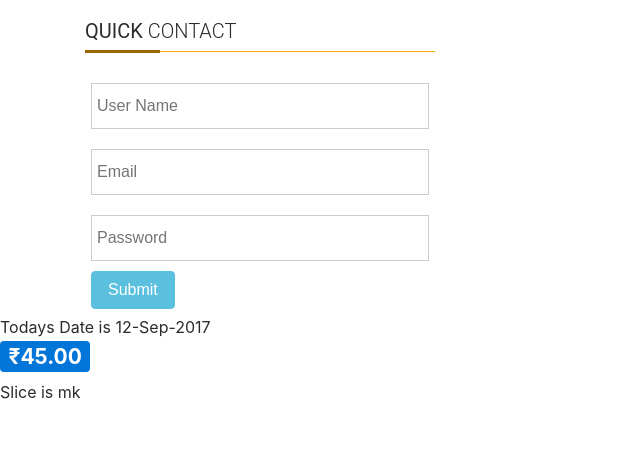
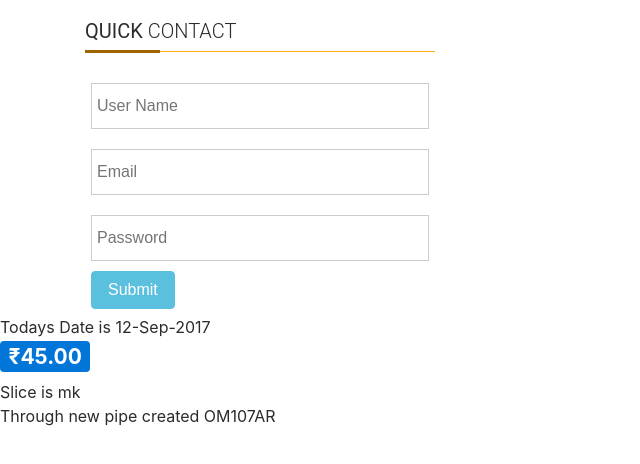
Before and after one commit to OmkarJadhav21/Angular_Forms, an Angular app: page / in a window 1280 px wide. Shown: the top 464 px of the page, without its empty margins (0-640 px from the left). Built offline with nearby package versions, Linux system fonts and the light colour scheme.

Commit message:
creating pipe,replace char by ascii,uppercase(both called chaining of pipe)

```diff
--- a/src/app/app.module.ts
+++ b/src/app/app.module.ts
@@ -9,6 +9,7 @@ import { FormComponent } from './form/form.component';
 import { TemplateDrivenComponent } from './form/template-driven/template-driven.component';
 import { DataDrivenComponent } from './form/data-driven/data-driven.component';
 import { PipeComponent } from './pipe/pipe.component';
+import { AsciiPipePipe } from './pipe/ascii-pipe.pipe';
 
 @NgModule({
   declarations: [
@@ -16,7 +17,8 @@ import { PipeComponent } from './pipe/pipe.component';
     FormComponent,
     TemplateDrivenComponent,
     DataDrivenComponent,
-    PipeComponent
+    PipeComponent,
+    AsciiPipePipe
   ],
   imports: [
     BrowserModule,
--- /dev/null
+++ b/src/app/pipe/ascii-pipe.pipe.ts
@@ -0,0 +1,14 @@
+import { Pipe, PipeTransform } from '@angular/core';
+
+@Pipe({
+  name: 'asciiPipe'
+})
+export class AsciiPipePipe implements PipeTransform {
+
+  transform(value: any, args?: any): any {
+  // return value.toUpperCase();
+  return value.replace(value.charAt(args),`${value.charCodeAt(args)}`)
+
+  }
+
+}
--- a/src/app/pipe/pipe.component.html
+++ b/src/app/pipe/pipe.component.html
@@ -2,6 +2,7 @@
   <div class="col-md-12">
    Todays Date is {{dt | date:" dd-MMM-yyyy"}}<br>
    <h3><span class="badge badge-primary">{{ money | currency:"INR" }}</span></h3>
-   Slice is {{mystr |slice:1:3}}
+   Slice is {{mystr |slice:1:3}}<br>
+   Through new pipe created {{mystr | asciiPipe:2|uppercase}}
   </div>
 </div>
```
Also changed, not shown: 1 other file (tests, documents, lock files or other folders).
